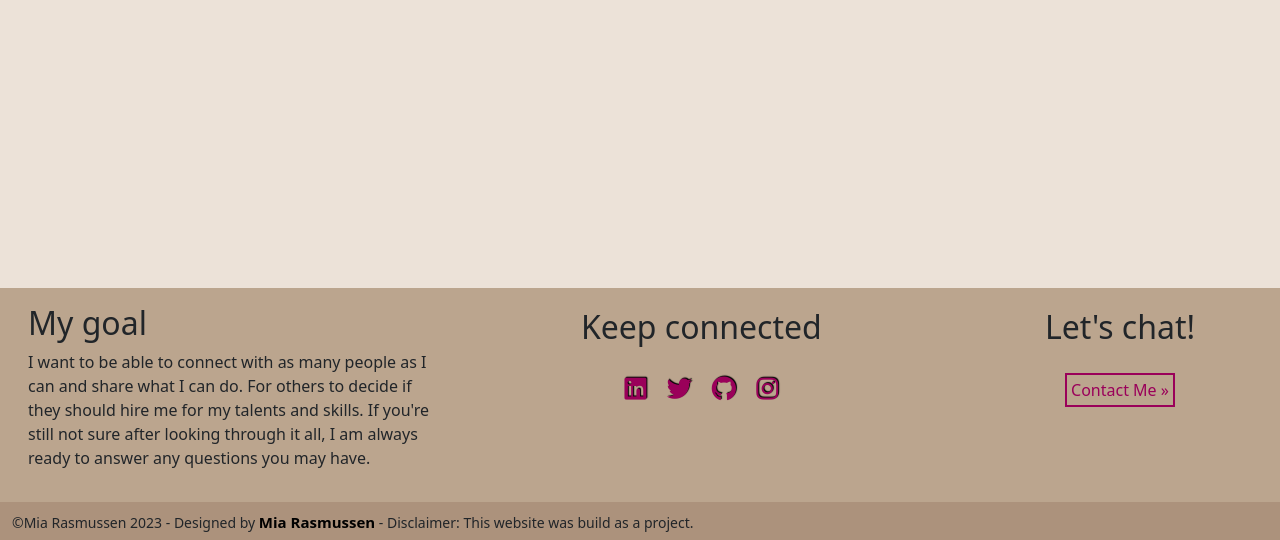
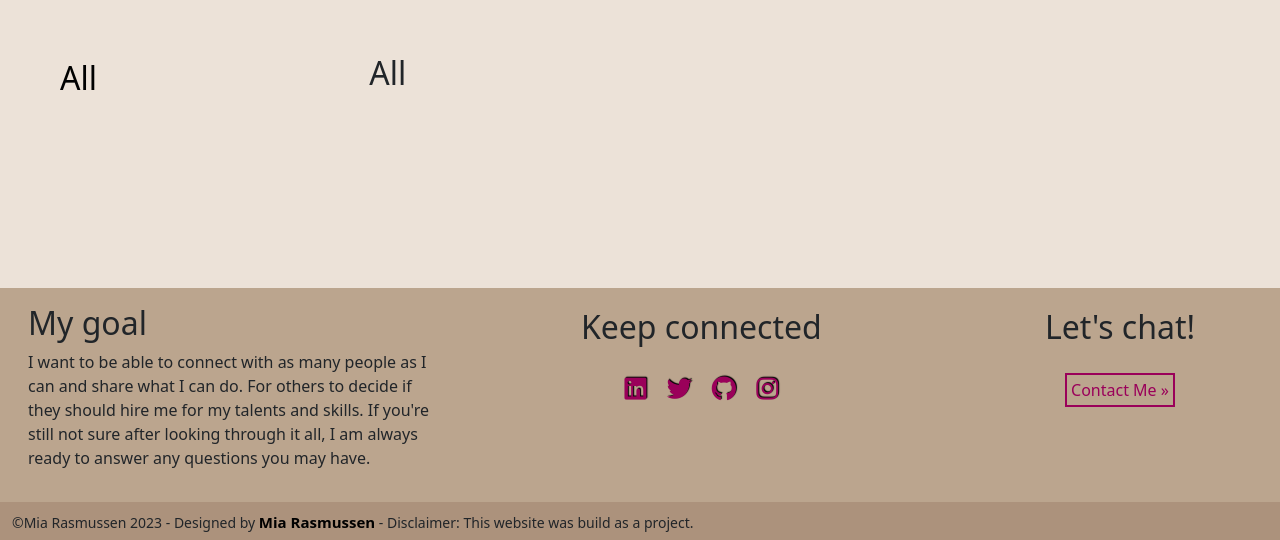
Before and after one commit to Code-Institute-Submissions/MiaRasmussen05-PP4, a Django app: page /shop/ in a window 1280 px wide. Shown: the part 260-800 px from the top of the page. Run offline with Django 3.2, Linux system fonts and the light colour scheme; data that the repository does not hold is empty; some libraries are stand-ins or nearby versions.

Commit message:
Create shop page to see shop items and categories

```diff
--- a/static/css/style.css
+++ b/static/css/style.css
@@ -157,3 +157,28 @@ footer .socials {
 .strong-name {
     font-size: 15px;
 }
+
+/* Shop Page */
+
+.shop-category a {
+    font-size: 32px;
+    text-decoration: none;
+    color: #000;
+}
+
+.shop .card {
+    width: 300px;
+    height: 525px;
+}
+
+.shop .title {
+    width: 255px;
+    font-size: 20px;
+    white-space: nowrap;
+    overflow: hidden;
+    text-overflow: ellipsis;
+}
+
+.price {
+    font-size: 23px;
+}
--- a/templates/base.html
+++ b/templates/base.html
@@ -34,7 +34,7 @@
                 <div class="row">
                     <div class="m-0 p-0">
                         <div class="site-wide-alert alert text-center text-white m-0 p-1">
-                            <strong>Sign Up</strong> {% block signalert %} {% endblock %}
+                            <strong>Sign Up</strong> {% block signalert %} {% endblock %}!
                         </div>
                     </div>
                 </div>
--- a/templates/index.html
+++ b/templates/index.html
@@ -2,7 +2,7 @@
 
 {% block title %}Home{% endblock %}
 
-{% block signalert %}So you don't miss out on anything!{% endblock %}
+{% block signalert %}so you don't miss out on anything{% endblock %}
 
 {% block content %}
 
--- a/templates/shop.html
+++ b/templates/shop.html
@@ -2,6 +2,79 @@
 
 {% block title %}Shop{% endblock %}
 
+{% block signalert %}to get started on shopping{% endblock %}
+
 {% block content %}
 
+<section>
+    <div class="container-fluid">
+        <div class="row">
+            <div class="col-12 d-flex justify-content-center">
+                <h1 class="headings underline"><span>S</span>hop</h1>
+            </div>
+        </div>
+    </div>
+</section>
+
+<section>
+    <div class="container-fluid shop">
+        <div class="row">
+            <div class="col-12 col-md-2 ms-5">
+                <div class="d-flex flex-column justify-content-center shop-category mt-5">
+                    <a href="{% url 'shop' %}" class="link mt-0 mb-4">All</a>
+                    {% for category in categories %}
+                    <a href="{% url 'shop' %}?category={{ category.id }}" class="link mt-0 mb-4">{{ category.name }}</a>
+                    {% endfor %}
+                </div>
+            </div>
+
+            <div class="col-12 col-md-9 ms-5">
+                <div class="col-12 d-flex justify-content-between">
+                    <div class="col-12 d-flex justify-content-between pe-2">
+                        {% if selected_category %}
+                        <h2 class="mt-5 mb-2 ms-5">{{ selected_category.name }}</h2>
+                        {% else %}
+                        <h2 class="mt-5 mb-2 ms-5">All</h2>
+                        {% endif %}
+                    </div>
+                </div>
+
+                <div class="d-flex flex-wrap justify-content-center">
+                    {% for item in shop_items %}
+                    <div>
+                        <div class="card m-2">
+                            <a href="#">
+                                {% if item.image %}
+                                <img src="{{ item.image.url }}" class="card-img-top p-2" alt="{{ item.title }}">
+                                {% else %}
+                                <img src="https://imgur.com/kUyQ94l.png" class="card-img-top p-2"
+                                    alt="Placeholder Image">
+                                {% endif %}
+                            </a>
+
+                            <div class="card-body p-2">
+                                <div class="d-flex justify-content-between">
+                                    <a class="link" href="#">
+                                        <h2 class="category-link title mb-2">{{ item.title }}</h2>
+                                    </a>
+                                    <p class="heart-likes"><i class="far fa-heart"></i></p>
+                                </div>
+                                <p class="price mt-2 mb-2">£{{ item.price }}</p>
+                                <form action="#" method="post">
+                                    {% csrf_token %}
+
+                                    <button type="submit"
+                                        class="btn btn-primary d-flex justify-content-center w-100">ADD TO BAG</button>
+
+                                </form>
+                            </div>
+                        </div>
+                    </div>
+                    {% endfor %}
+                </div>
+            </div>
+        </div>
+    </div>
+</section>
+
 {% endblock %}
```
